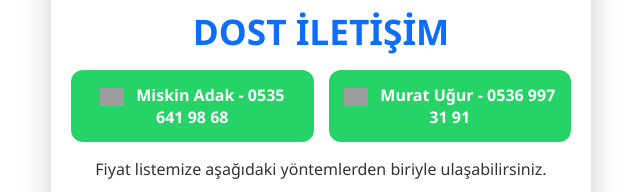
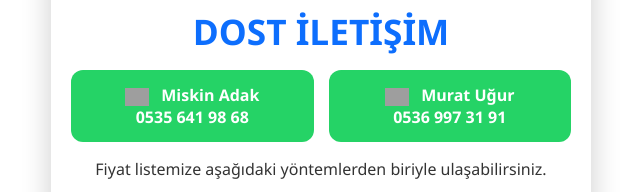
Before and after one commit to dostiletisimtelefon/fiyatlistesi, a plain HTML site: page index.html in a window 1280 px wide. Shown: the part 145-337 px from the top of the page, without its empty margins (319-959 px from the left). Drawn offline with Linux system fonts and the light colour scheme; grey boxes are pictures that could not be loaded.

Commit message:
Update index.html

```diff
--- a/index.html
+++ b/index.html
@@ -200,11 +200,11 @@
   <div class="button-row">
     <a href="https://wa.me/905356419868" target="_blank" class="btn-whatsapp">
       <img src="https://upload.wikimedia.org/wikipedia/commons/6/6b/WhatsApp.svg" alt="WhatsApp" style="width:24px; vertical-align:middle; margin-right:8px;">
-      Miskin Adak - 0535 641 98 68
+      Miskin Adak<br>0535 641 98 68
     </a>
     <a href="https://wa.me/905369973191" target="_blank" class="btn-whatsapp">
       <img src="https://upload.wikimedia.org/wikipedia/commons/6/6b/WhatsApp.svg" alt="WhatsApp" style="width:24px; vertical-align:middle; margin-right:8px;">
-      Murat Uğur - 0536 997 31 91
+      Murat Uğur<br>0536 997 31 91
     </a>
   </div>
 
```
